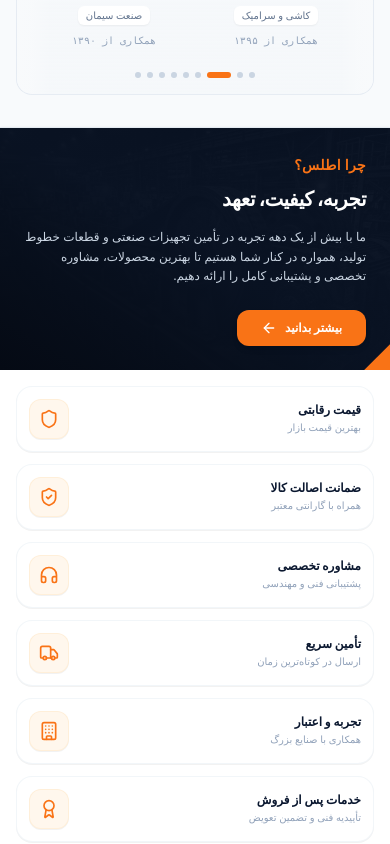
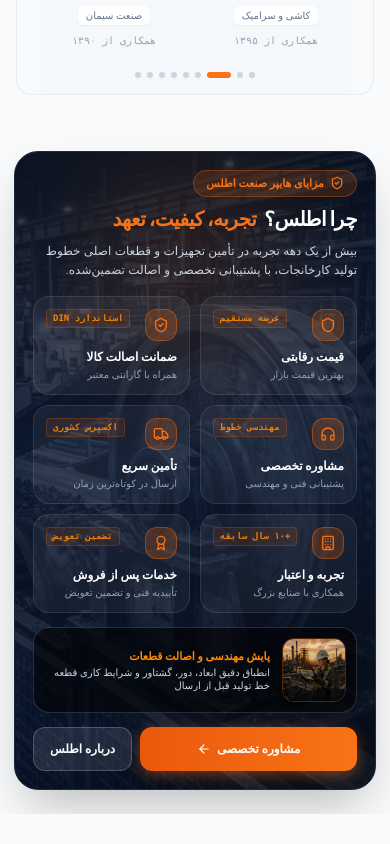
Before and after one commit to javanwebi/atlas, a React (Vite) app: page / in a window 390 px wide. Shown: the part 4860-5704 px from the top of the page. Built offline with nearby package versions, Linux system fonts and the light colour scheme; a small style sheet from the web is missing.

Commit message:
Design dedicated mobile layout for Why Atlas section with high-contrast app-card UI and quick consultation CTA

```diff
--- a/src/pages/HomePage.tsx
+++ b/src/pages/HomePage.tsx
@@ -334,42 +334,48 @@ export const HomePage: React.FC = () => {
     },
   ];
 
-  // 6 Reasons Why Atlas (منطبق با تصویر ارسالی کاربر و راست‌چین)
+  // 6 Reasons Why Atlas (منطبق با هویت صنعتی اطلس)
   const whyAtlasItems = [
     {
       id: 1,
       title: 'قیمت رقابتی',
       subtitle: 'بهترین قیمت بازار',
+      tag: 'عرضه مستقیم',
       icon: Shield,
     },
     {
       id: 2,
       title: 'ضمانت اصالت کالا',
       subtitle: 'همراه با گارانتی معتبر',
+      tag: 'استاندارد DIN',
       icon: ShieldCheck,
     },
     {
       id: 3,
       title: 'مشاوره تخصصی',
       subtitle: 'پشتیبانی فنی و مهندسی',
+      tag: 'مهندسی خطوط',
       icon: Headphones,
     },
     {
       id: 4,
       title: 'تأمین سریع',
       subtitle: 'ارسال در کوتاه‌ترین زمان',
+      tag: 'اکسپرس کشوری',
       icon: Truck,
     },
     {
       id: 5,
       title: 'تجربه و اعتبار',
       subtitle: 'همکاری با صنایع بزرگ',
+      tag: '+۱۰ سال سابقه',
       icon: Building,
     },
     {
       id: 6,
       title: 'خدمات پس از فروش',
       subtitle: 'تأییدیه فنی و تضمین تعویض',
+      tag: 'تضمین تعویض',
       icon: Award,
     },
   ];
@@ -1094,13 +1100,114 @@ export const HomePage: React.FC = () => {
       </div>
 
       {/* ========================================================================= */}
-      {/* 6. WHY ATLAS SECTION (چرا اطلس؟ - راست‌چین و تمام‌صفحه)                     */}
+      {/* 6. WHY ATLAS SECTION (چرا اطلس؟ - طراحی کاملاً تفکیک‌شده موبایل و دسکتاپ)     */}
       {/* ========================================================================= */}
-      <section className="relative w-full bg-white border-y border-slate-200/90 shadow-sm overflow-hidden" dir="rtl">
-        <div className="w-full grid grid-cols-1 lg:grid-cols-12 items-stretch">
+      <section className="relative w-full overflow-hidden" dir="rtl">
+        {/* ----------------------------------------------------------------------- */}
+        {/* A. DEDICATED EXTRAORDINARY MOBILE EXPERIENCE (مخصوص گوشی‌های همراه)     */}
+        {/* ----------------------------------------------------------------------- */}
+        <div className="block lg:hidden px-3.5 py-6">
+          <div className="relative rounded-3xl bg-gradient-to-b from-[#091222] via-[#0E1A30] to-[#070D18] text-white p-4.5 sm:p-6 border border-slate-800 shadow-2xl overflow-hidden">
+            {/* Background Texture & Ambient Flares */}
+            <div
+              className="absolute inset-0 bg-cover bg-center opacity-15 mix-blend-luminosity pointer-events-none"
+              style={{ backgroundImage: `url(${STORE_ASSETS.heroPulley})` }}
+            />
+            <div className="absolute top-0 right-1/4 w-52 h-52 bg-[#F97316]/15 rounded-full blur-3xl pointer-events-none" />
+            <div className="absolute -bottom-10 -left-10 w-44 h-44 bg-blue-600/10 rounded-full blur-3xl pointer-events-none" />
 
-          {/* 1. RIGHT SIDE: Dark "چرا اطلس؟" Card (سمت راست - کاملاً راست‌چین با زاویه اسلنت و دکمه نارنجی) */}
-          <div className="lg:col-span-4 xl:col-span-4 relative bg-[#091222] text-white p-6 sm:p-10 lg:pl-16 xl:pl-20 flex flex-col justify-between overflow-hidden lg:[clip-path:polygon(40px_0,100%_0,100%_100%,0_100%)] z-10">
+            {/* Top Badge & Header */}
+            <div className="relative z-10 space-y-2 text-right">
+              <div className="inline-flex items-center gap-1.5 px-3 py-1 rounded-full bg-orange-500/15 border border-orange-500/30 text-[#F97316] text-[11px] font-bold">
+                <ShieldCheck className="w-3.5 h-3.5" />
+                <span>مزایای هایپر صنعت اطلس</span>
+              </div>
+              <h3 className="text-xl sm:text-2xl font-black text-white tracking-tight flex items-center gap-2">
+                <span>چرا اطلس؟</span>
+                <span className="text-[#F97316]">تجربه، کیفیت، تعهد</span>
+              </h3>
+              <p className="text-xs text-slate-300 leading-relaxed font-light">
+                بیش از یک دهه تجربه در تأمین تجهیزات و قطعات اصلی خطوط تولید کارخانجات، با پشتیبانی تخصصی و اصالت تضمین‌شده.
+              </p>
+            </div>
+
+            {/* 6 Feature Cards in Mobile 2-Column App Grid */}
+            <div className="relative z-10 grid grid-cols-2 gap-2.5 pt-4">
+              {whyAtlasItems.map((item) => {
+                const Icon = item.icon;
+                return (
+                  <div
+                    key={item.id}
+                    className="flex flex-col justify-between p-3 rounded-2xl bg-white/[0.05] hover:bg-white/[0.09] active:bg-orange-500/10 border border-white/10 hover:border-orange-500/40 transition-all text-right shadow-xs group"
+                  >
+                    <div className="flex items-start justify-between gap-1.5 mb-2">
+                      <div className="w-8 h-8 rounded-xl bg-orange-500/20 border border-orange-500/40 flex items-center justify-center text-[#F97316] group-hover:scale-105 group-hover:bg-[#F97316] group-hover:text-white transition-all">
+                        <Icon className="w-4 h-4" />
+                      </div>
+                      <span className="text-[9px] font-mono font-bold text-orange-400/90 bg-orange-500/10 px-1.5 py-0.5 rounded border border-orange-500/20 truncate">
+                        {item.tag}
+                      </span>
+                    </div>
+
+                    <div>
+                      <h4 className="font-bold text-xs text-white group-hover:text-orange-200 transition-colors line-clamp-1">
+                        {item.title}
+                      </h4>
+                      <p className="text-[10px] text-slate-400 mt-0.5 font-medium line-clamp-1">
+                        {item.subtitle}
+                      </p>
+                    </div>
+                  </div>
+                );
+              })}
+            </div>
+
+            {/* Mobile Engineer Trust Card */}
+            <div className="relative z-10 mt-3.5 rounded-2xl overflow-hidden border border-white/15 bg-black/60 shadow-lg flex items-center gap-3 p-2.5">
+              <div className="relative w-16 h-16 rounded-xl overflow-hidden shrink-0 border border-orange-500/30">
+                <img
+                  src={STORE_ASSETS.engineerWhyAtlas}
+                  alt="مهندس ناظر اطلس"
+                  className="w-full h-full object-cover"
+                />
+                <div className="absolute inset-0 bg-gradient-to-t from-black/70 to-transparent" />
+              </div>
+              <div className="flex-1 min-w-0 text-right">
+                <div className="text-[11px] font-bold text-orange-400 truncate">
+                  پایش مهندسی و اصالت قطعات
+                </div>
+                <div className="text-[10px] text-slate-300 leading-tight line-clamp-2 mt-0.5">
+                  انطباق دقیق ابعاد، دور، گشتاور و شرایط کاری قطعه خط تولید قبل از ارسال
+                </div>
+              </div>
+            </div>
+
+            {/* Mobile Action Buttons */}
+            <div className="relative z-10 pt-3.5 flex items-center gap-2">
+              <button
+                type="button"
+                onClick={() => setIsConsultOpen(true)}
+                className="flex-1 h-11 bg-gradient-to-r from-[#EA580C] to-[#F97316] active:scale-95 text-white font-bold text-xs rounded-xl shadow-[0_4px_14px_rgba(249,115,22,0.4)] flex items-center justify-center gap-1.5 cursor-pointer transition-all"
+              >
+                <span>مشاوره تخصصی</span>
+                <ArrowLeft className="w-3.5 h-3.5" />
+              </button>
+              <Link
+                to="/about"
+                className="px-4 h-11 bg-white/10 hover:bg-white/15 active:scale-95 text-white font-bold text-xs rounded-xl border border-white/20 flex items-center justify-center transition-all"
+              >
+                <span>درباره اطلس</span>
+              </Link>
+            </div>
+          </div>
+        </div>
+
+        {/* ----------------------------------------------------------------------- */}
+        {/* B. DESKTOP EXPERIENCE (صفحه‌نمایش‌های بزرگ با کات‌های زاویه‌دار و اسلنت)    */}
+        {/* ----------------------------------------------------------------------- */}
+        <div className="hidden lg:grid grid-cols-12 items-stretch bg-white border-y border-slate-200/90 shadow-sm">
+          {/* 1. RIGHT SIDE: Dark "چرا اطلس؟" Card */}
+          <div className="col-span-4 relative bg-[#091222] text-white p-6 sm:p-10 lg:pl-16 xl:pl-20 flex flex-col justify-between overflow-hidden [clip-path:polygon(40px_0,100%_0,100%_100%,0_100%)] z-10">
             {/* Industrial background image texture & ambient glow */}
             <div
               className="absolute inset-0 bg-cover bg-center opacity-25 mix-blend-luminosity pointer-events-none"
@@ -1108,7 +1215,7 @@ export const HomePage: React.FC = () => {
             />
             <div className="absolute inset-0 bg-gradient-to-bl from-[#091222]/85 via-[#091222]/95 to-[#050A14] pointer-events-none" />
 
-              {/* Diagonal Orange Accent Stripe at bottom-right corner (عین خط مورب نارنجی تصویر) */}
+            {/* Diagonal Orange Accent Stripe at bottom-right corner */}
             <div className="absolute -bottom-8 -right-8 w-28 h-7 bg-[#F97316] -rotate-45 shadow-lg pointer-events-none z-20" />
 
             {/* Text Content */}
@@ -1136,9 +1243,9 @@ export const HomePage: React.FC = () => {
             </div>
           </div>
 
-            {/* 2. CENTER: The 6 Feature Cards (وسط - ۶ ویژگی در ۲ ستون ۳ ردیفه) */}
-            <div className="lg:col-span-5 xl:col-span-5 p-4 sm:p-6 lg:p-7 flex items-center">
-              <div className="w-full grid grid-cols-1 sm:grid-cols-2 gap-3 sm:gap-3.5">
+          {/* 2. CENTER: The 6 Feature Cards */}
+          <div className="col-span-5 p-4 sm:p-6 lg:p-7 flex items-center">
+            <div className="w-full grid grid-cols-2 gap-3 sm:gap-3.5">
               {whyAtlasItems.map((item) => {
                 const Icon = item.icon;
                 return (
@@ -1163,8 +1270,8 @@ export const HomePage: React.FC = () => {
             </div>
           </div>
 
-            {/* 3. LEFT: Industrial Plant Photo with Engineer (سمت چپ - عکس مهندس با زاویه اسلنت موازی) */}
-            <div className="lg:col-span-3 xl:col-span-3 relative min-h-[260px] lg:min-h-[320px] overflow-hidden lg:[clip-path:polygon(0_0,100%_0,calc(100%-32px)_100%,0_100%)]">
+          {/* 3. LEFT: Industrial Plant Photo with Engineer */}
+          <div className="col-span-3 relative min-h-[260px] lg:min-h-[320px] overflow-hidden [clip-path:polygon(0_0,100%_0,calc(100%-32px)_100%,0_100%)]">
             <img
               src={STORE_ASSETS.engineerWhyAtlas}
               alt="مهندس ناظر خطوط تولید کارخانجات اطلس"
@@ -1178,7 +1285,6 @@ export const HomePage: React.FC = () => {
               </div>
             </div>
           </div>
-
         </div>
       </section>
 
```
Lines whose indentation alone changed are shown as unchanged.
